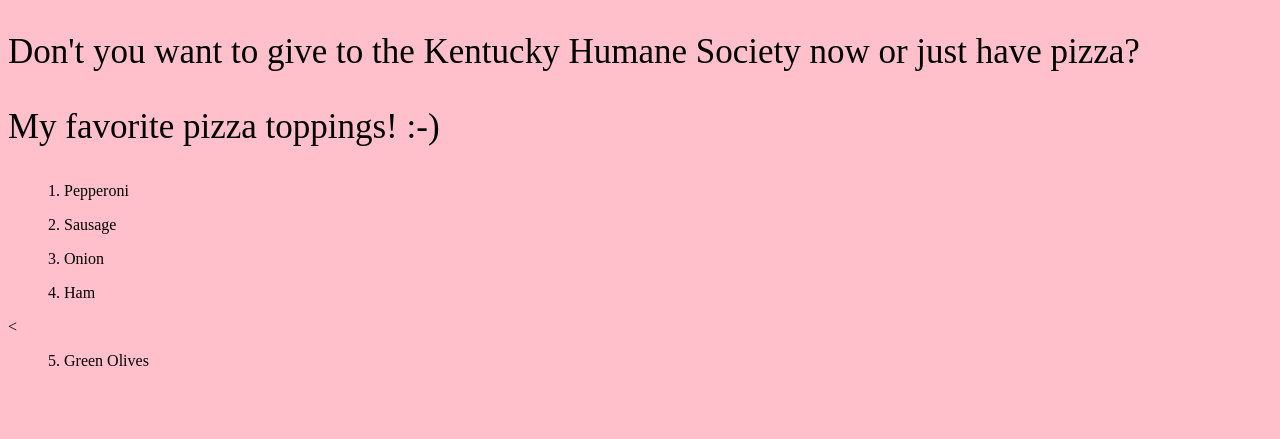
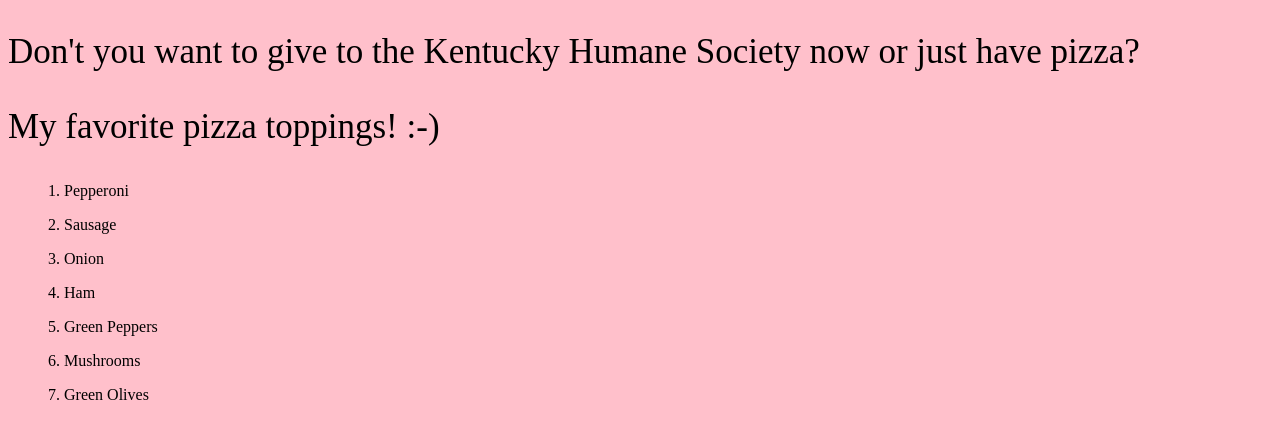
Before and after one commit to marymkamp/project_code_lou, a plain HTML site: page index.html in a window 1280 px wide. Shown: the part 143-582 px from the top of the page. Drawn offline with Linux system fonts and the light colour scheme.

Commit message:
Added Pizza Toppings to HTML

```diff
--- a/index.html
+++ b/index.html
@@ -26,7 +26,9 @@
 	<ol>1. Pepperoni</ol>
 	<ol>2. Sausage</ol>
 	<ol>3. Onion</ol>
-	<ol>4. Ham</ol>									<	<ol>5. Green Olives</ol>
+	<ol>4. Ham</ol>										<ol>5. Green Peppers</ol>
+	<ol>6. Mushrooms</ol>
+        <ol>7. Green Olives</ol>
 
 
 </body>
```
Also changed, not shown: 1 other file.
